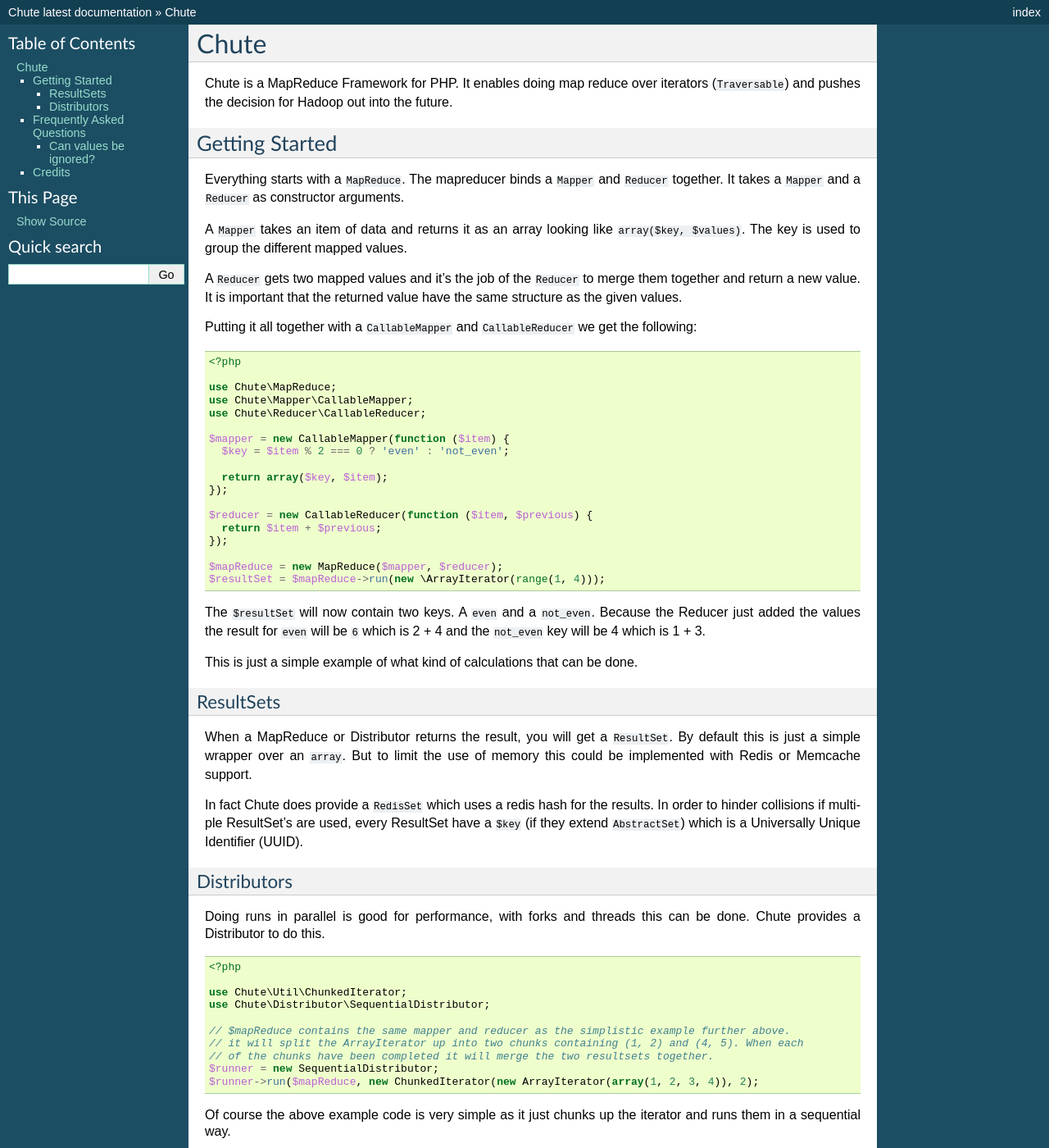
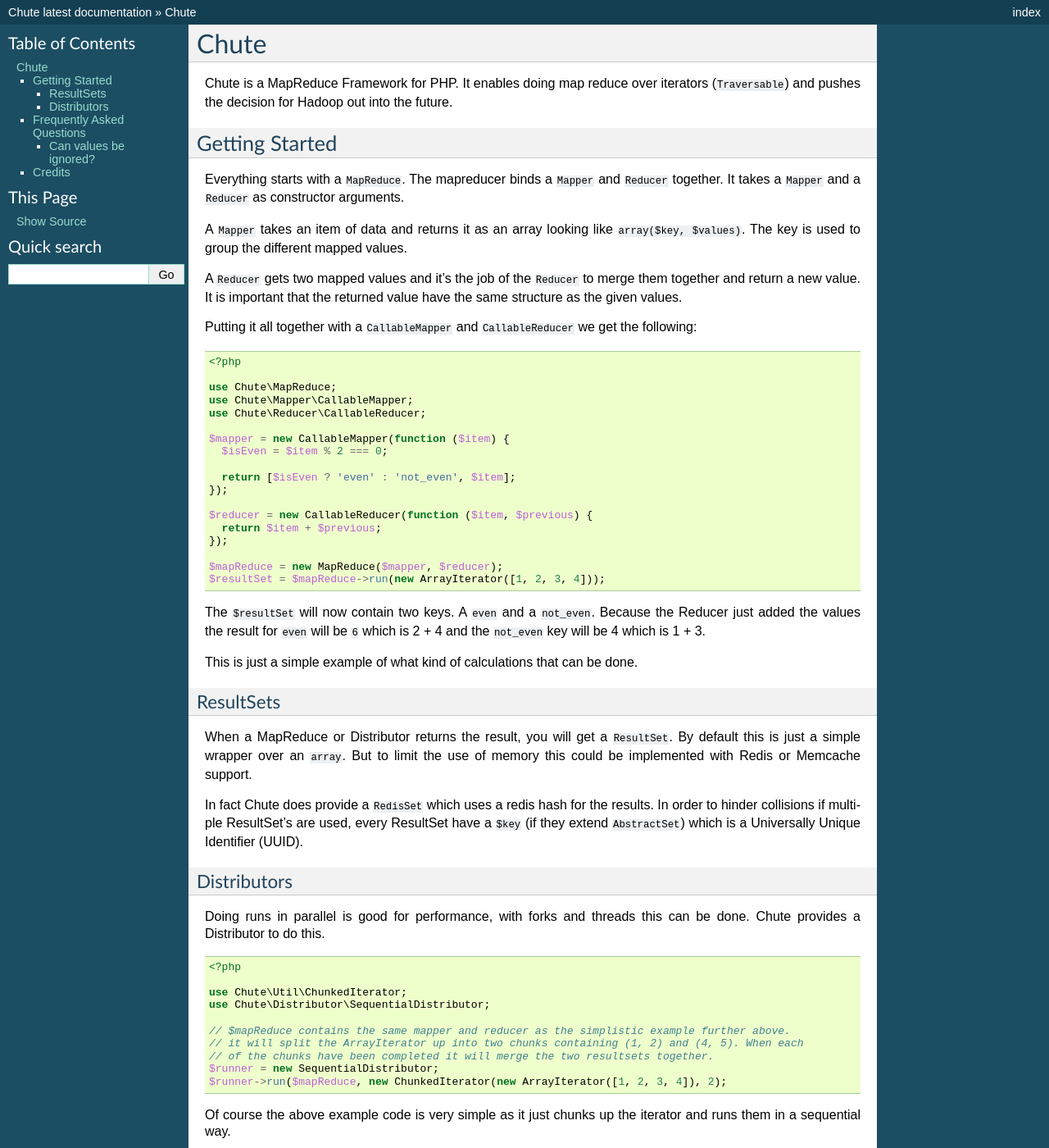
Before and after one commit to bernardphp/chute, a Sphinx documentation site: the page built from doc/index.rst, in a window 1280 px wide and 1400 px high. Shown: the whole window at 82% size. Built offline with Sphinx 7.4.7, drawn with Linux system fonts in a browser that asks for light colours.

Commit message:
user 5.4 notation for arrays

```diff
--- a/doc/index.rst
+++ b/doc/index.rst
@@ -27,9 +27,9 @@ Putting it all together with a ``CallableMapper`` and ``CallableReducer`` we get
     use Chute\Reducer\CallableReducer;
 
     $mapper = new CallableMapper(function ($item) {
-      $key = $item % 2 === 0 ? 'even' : 'not_even';
+      $isEven = $item % 2 === 0;
 
-      return array($key, $item);
+      return [$isEven ? 'even' : 'not_even', $item];
     });
 
     $reducer = new CallableReducer(function ($item, $previous) {
@@ -37,7 +37,7 @@ Putting it all together with a ``CallableMapper`` and ``CallableReducer`` we get
     });
 
     $mapReduce = new MapReduce($mapper, $reducer);
-    $resultSet = $mapReduce->run(new \ArrayIterator(range(1, 4)));
+    $resultSet = $mapReduce->run(new ArrayIterator([1, 2, 3, 4]));
 
 The ``$resultSet`` will now contain two keys. A ``even`` and a ``not_even``. Because the Reducer just added the values
 the result for ``even`` will be ``6`` which is 2 + 4 and the ``not_even`` key will be 4 which is 1 + 3.
@@ -72,7 +72,7 @@ Chute provides a Distributor to do this.
     // it will split the ArrayIterator up into two chunks containing (1, 2) and (4, 5). When each
     // of the chunks have been completed it will merge the two resultsets together.
     $runner = new SequentialDistributor;
-    $runner->run($mapReduce, new ChunkedIterator(new ArrayIterator(array(1, 2, 3, 4)), 2);
+    $runner->run($mapReduce, new ChunkedIterator(new ArrayIterator([1, 2, 3, 4]), 2);
 
 Of course the above example code is very simple as it just chunks up the iterator and runs them in a
 sequential way.
```
